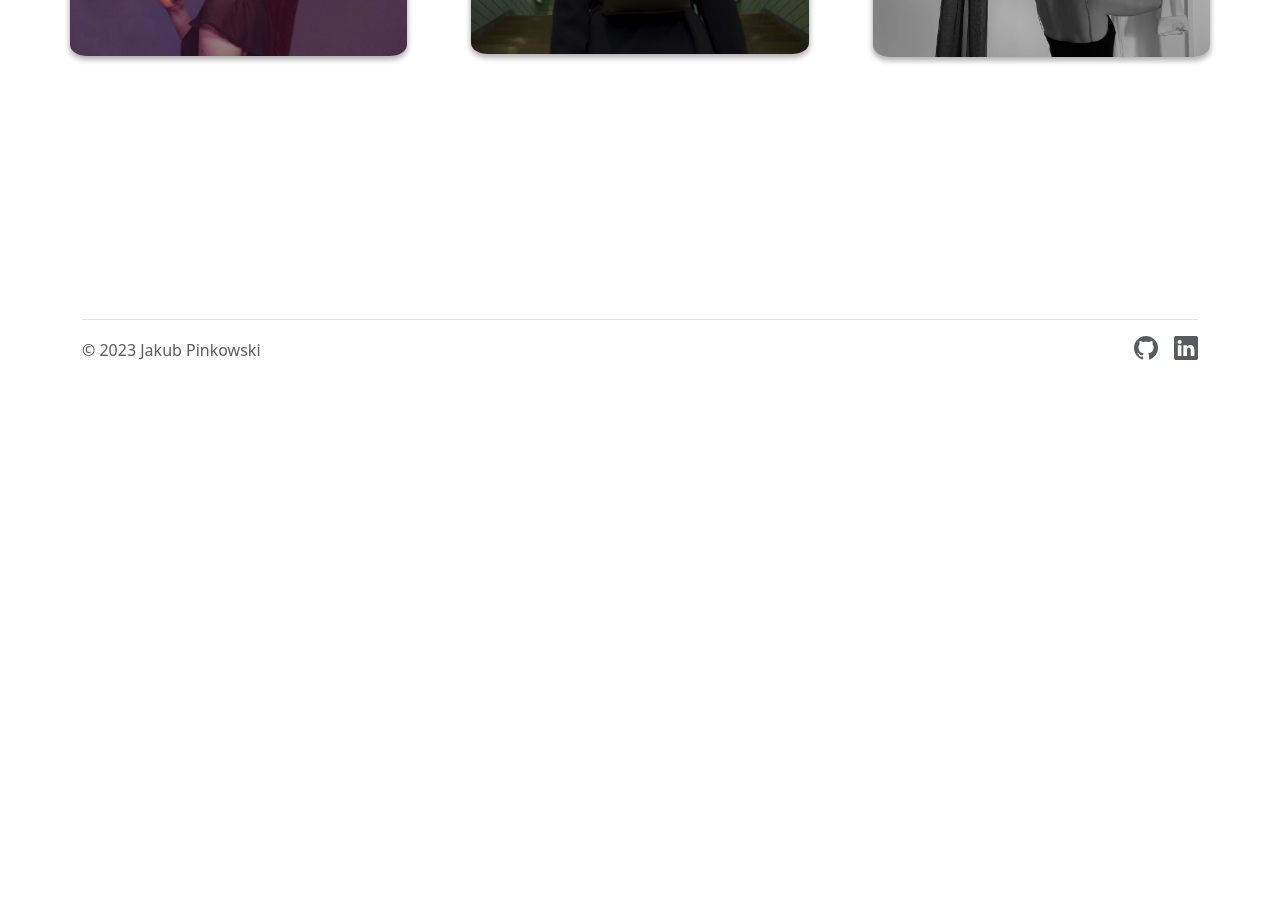
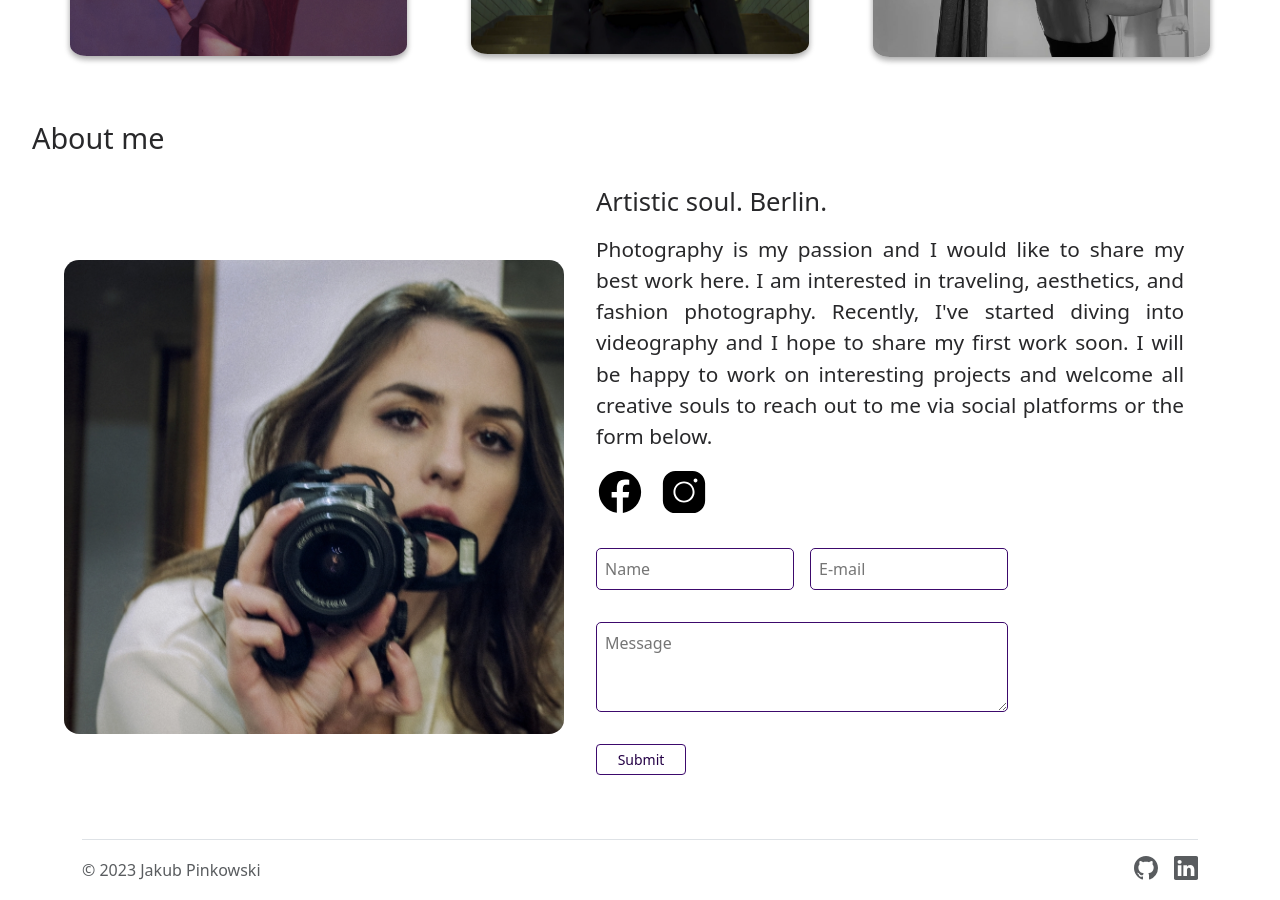
Before and after one commit to Jakub-Pinkowski/Jules-Art, a Vue app: page / in a window 1280 px wide. Shown: the part 420-1320 px from the top of the page. Before the commit the page ends 800 px from the top, so only its background shows below. Built offline with nearby package versions, Linux system fonts and the light colour scheme.

Commit message:
Prepared boilerplate for merged homeview

```diff
--- a/src/components/ContactForm.vue
+++ b/src/components/ContactForm.vue
@@ -32,7 +32,7 @@
                     name="message"
                     id="message"
                     cols="20"
-                    rows="5"
+                    rows="3"
                     placeholder="Message"
                     v-model="message"
                     required
@@ -58,7 +58,6 @@ const email = ref('')
 const message = ref('')
 
 const submitForm = async () => {
-
     const formData = new FormData()
 
     const url = 'https://formspree.io/f/xgejepyk'
--- a/src/views/HomeView.vue
+++ b/src/views/HomeView.vue
@@ -1,7 +1,7 @@
 <template>
     <section class="view">
         <h1>Jules-Art</h1>
-        <div class="choice-container">
+        <section class="choice-container">
             <div
                 class="choice"
                 v-for="(view, index) in views.slice(0, views.length - 1)"
@@ -12,15 +12,39 @@
                     <img :src="view.image" :alt="view.name" />
                 </router-link>
             </div>
-        </div>
+        </section>
+        <section class="about">
+            <h2>About me</h2>
+            <div class="about_description">
+                <section class="photo">
+                    <img :src="about_photo" alt="artist-photo" />
+                </section>
+                <section class="text">
+                    <section>
+                        <h3>{{ about_title }}</h3>
+                        <p>
+                            {{ description }}
+                        </p>
+                    </section>
+                    <ContactForm />
+                </section>
+            </div>
+        </section>
     </section>
 </template>
 
 <script setup lang="ts">
 import { useViewStore } from '@/stores/views'
 
+import about_photo from '@/assets/images/about.jpg'
+import ContactForm from '../components/ContactForm.vue'
+
 const viewStore = useViewStore()
 const views = viewStore.views
+
+const about_title = 'Artistic soul. Berlin.'
+const description =
+    "Photography is my passion and I would like to share my best work here. I am interested in traveling, aesthetics, and fashion photography. Recently, I've started diving into videography and I hope to share my first work soon. I will be happy to work on interesting projects and welcome all creative souls to reach out to me via social platforms or the form below."
 </script>
 
 <style scoped lang="scss">
@@ -60,6 +84,42 @@ const views = viewStore.views
             }
         }
     }
+
+    .about {
+        margin-top: 2rem;
+        .about_description {
+            margin: 2rem;
+            display: flex;
+            flex-direction: row;
+            .photo {
+                display: flex;
+                justify-content: center;
+                align-items: center;
+                margin-right: 2rem;
+
+                img {
+                    width: 500px;
+                    height: auto;
+                    border-radius: 3%;
+                }
+            }
+
+            .text {
+                margin-right: 2rem;
+                display: flex;
+                flex-direction: column;
+                text-align: justify;
+
+                h3 {
+                    margin-bottom: 1rem;
+                }
+
+                p {
+                    margin-bottom: 1rem;
+                }
+            }
+        }
+    }
 }
 
 /* Mobile */
```
